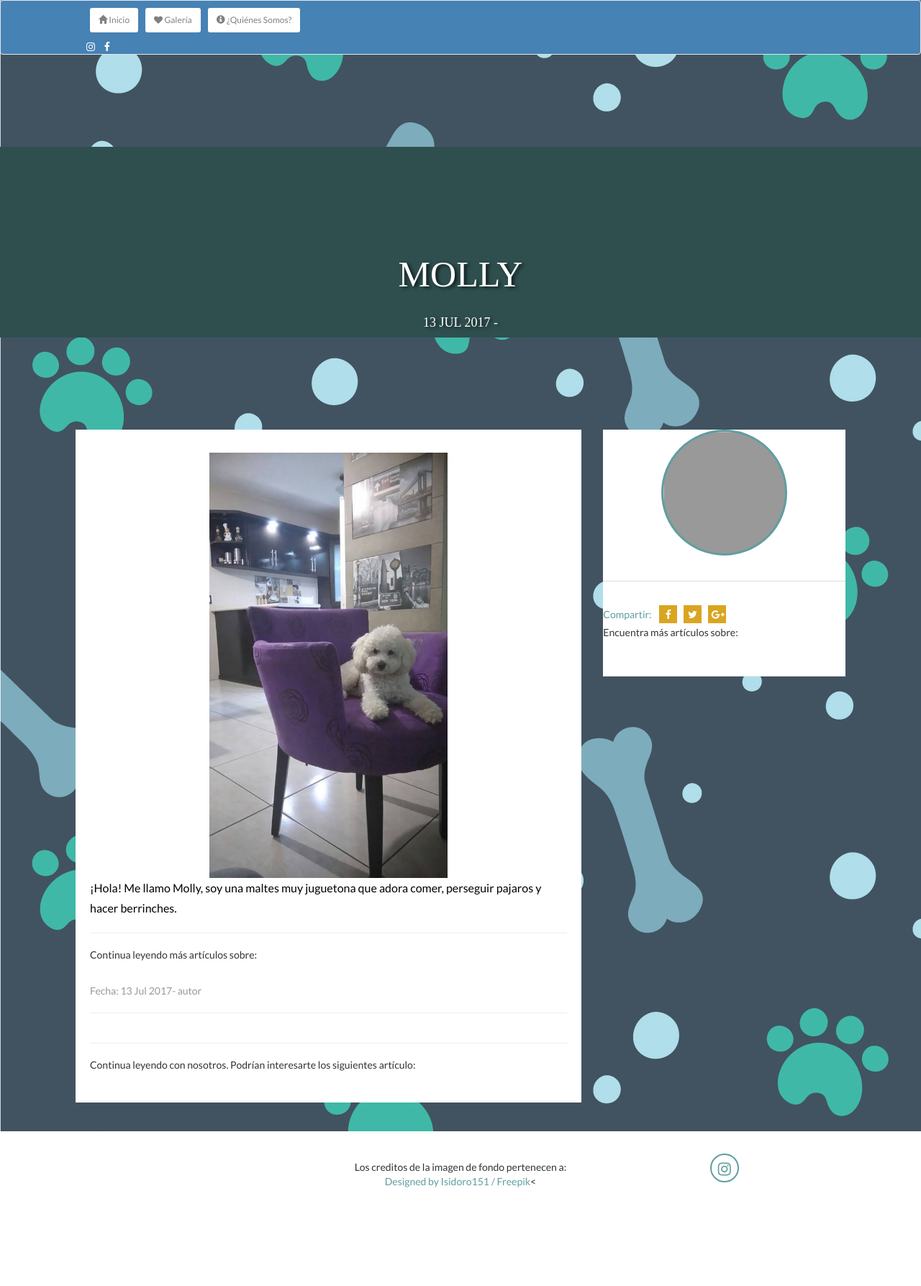
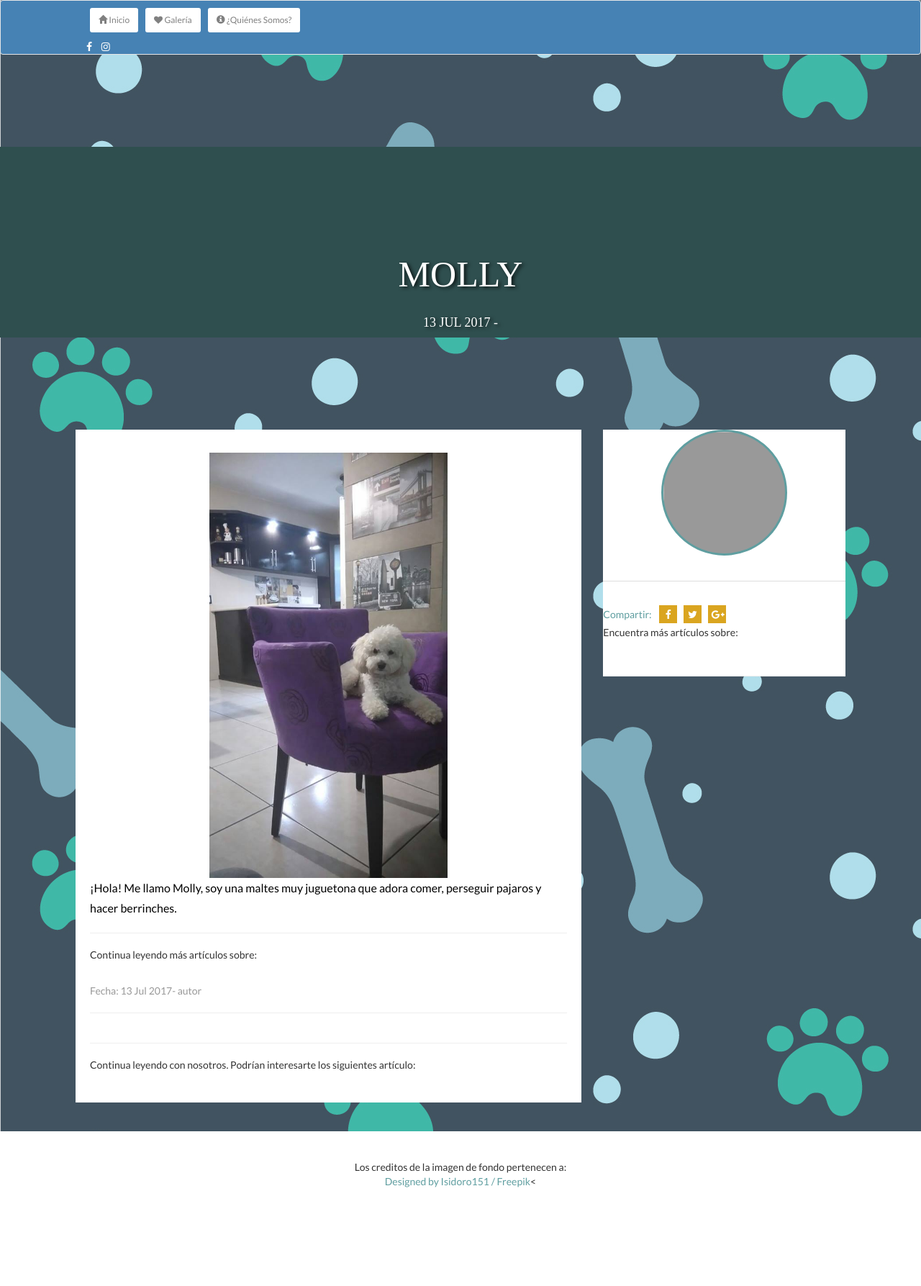
Before and after one commit to ColitasACasaAC/ColitasACasaAC.github.io, a Jekyll site: the page built from _posts/2017-07-13-Molly.md, in a window 1280 px wide. Shown: the whole page at 72% size. Built offline with Jekyll 4.4.1, drawn with Linux system fonts in a browser that asks for light colours; nearby versions of some CDN libraries; some web fonts are replaced; comment, search, counter and statistics services are not loaded.

Commit message:
Fixing buttons

```diff
--- a/_layouts/default.html
+++ b/_layouts/default.html
@@ -39,9 +39,9 @@
                     <li>
                         <a href="/acerca" title="¿Quienes somos?" class="btn btn-xs btn-default"><span class="glyphicon glyphicon-info-sign"></span> ¿Quiénes Somos?</a>
                     </li>
-                    <ul class="list-inline list-footer-social">
+                    <ul class="list-inline list-social">
+                        <li><a href="https://www.facebook.com/Colitas-a-Casa-1647761881909917/" title="Facebook"><i class="fa fa-facebook"></i></a></li>
                         <li><a href="https://www.instagram.com/" title="Instagram"><i class="fa fa-instagram"></i></a></li>
-                        <li><a href="https://www.facebook.com/Colitas-a-Casa-1647761881909917/" title="Facebook"><i class="fa fa-facebook"></i></a></li>
                     </ul>
                 </ul>
             </div>
@@ -76,8 +76,6 @@
                          data-stream="false" data-show-border="true"></div>
                     <div style="text-align: center" class="hidden-sm hidden-xs">
                     </div>
-                    <ul class="list-inline list-footer-social">
-                        <li><a href="https://www.instagram.com/" title="Instagram"><i class="fa fa-instagram"></i></a></li>
                     </ul>
                 </div>
             </div>
```
Also changed, not shown: assets/css/all.css.
